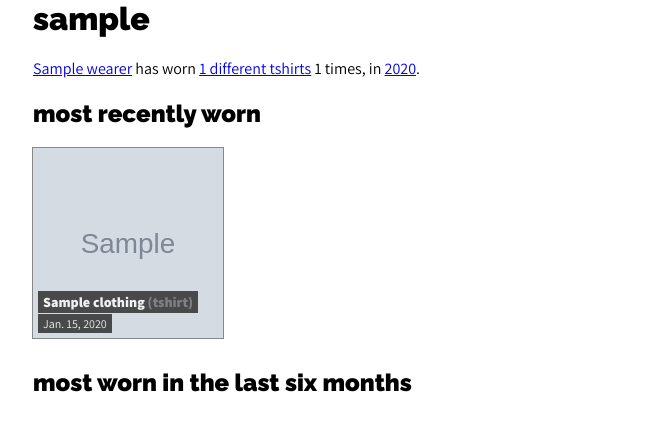
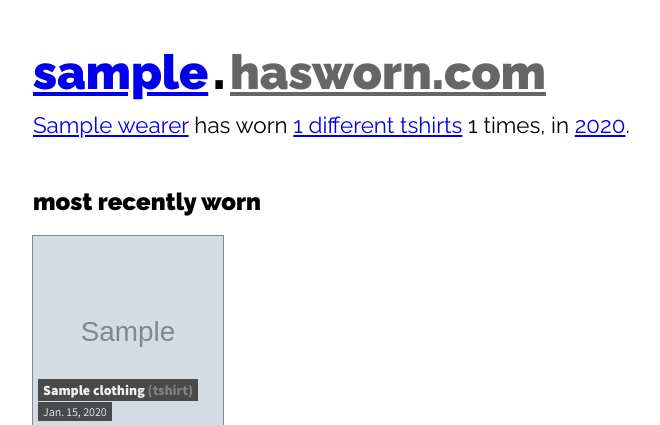
Before and after one commit to norm/hasworn, a Django app: template templates/wearers/wearer_page.html in a window 1280 px wide. Shown: the top 425 px of the page, without its empty margins (197-857 px from the left). Run offline with Django 3.2, Linux system fonts and the light colour scheme; the template is opened without the code that fills it: values that come from a table or form of the project are taken from there, others are empty; tables that the repository leaves empty hold one stand-in row (values such as "Sample post"); grey boxes marked "Sample" are stand-in pictures; some libraries are stand-ins or nearby versions.

Commit message:
Style the header section

```diff
--- a/templates/wearers/base.html
+++ b/templates/wearers/base.html
@@ -13,6 +13,28 @@
     h1, h2, h3 {
       font-family: "Raleway", sans-serif;
       font-weight: 900;
+    }
+
+    header {
+      margin-bottom: 3em;
+    }
+    header h1 {
+      line-height: 1;
+      font-size: 3em;
+      margin: 1em 0 0.33em;
+    }
+    header p {
+      font-family: "Raleway", sans-serif;
+      font-size: 1.4em;
+      line-height: 1.2;
+      margin: 0;
+    }
+    header a.wearer {
+      padding-right: 0.1em;
+    }
+    header a.hasworn {
+      color: #666;
+      padding-left: 0.1em;
     }
 
     ol.clothing {
@@ -112,8 +134,11 @@
 </head>
 <body>
 {% block header %}
-  <h1>{{wearer}}</h1>
-
+  <header>
+    <h1>
+      <a href='/' class='wearer'>{{wearer}}</a>.<a
+         href='https://hasworn.com/' class='hasworn'>hasworn.com</a>
+    </h1>
     <p>
       <a href='/'>{{wearer.get_name}}</a> has worn
       <a href='/tshirts/'>{{wearer.has_worn.count}} different tshirts</a>
@@ -127,6 +152,7 @@
         {% endif %}
       {% endfor %}
     </p>
+  </header>
 {% endblock %}
 {% block content %}
 {% endblock %}
```
Lines whose indentation alone changed are shown as unchanged.
